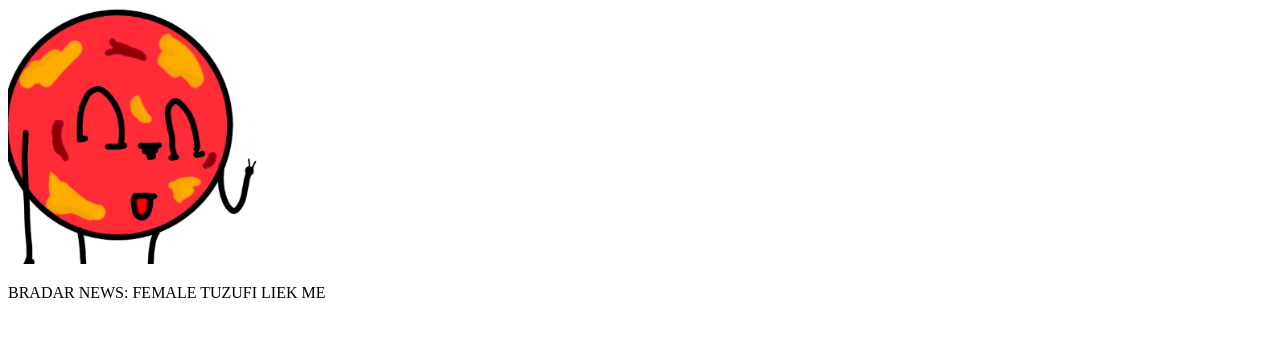
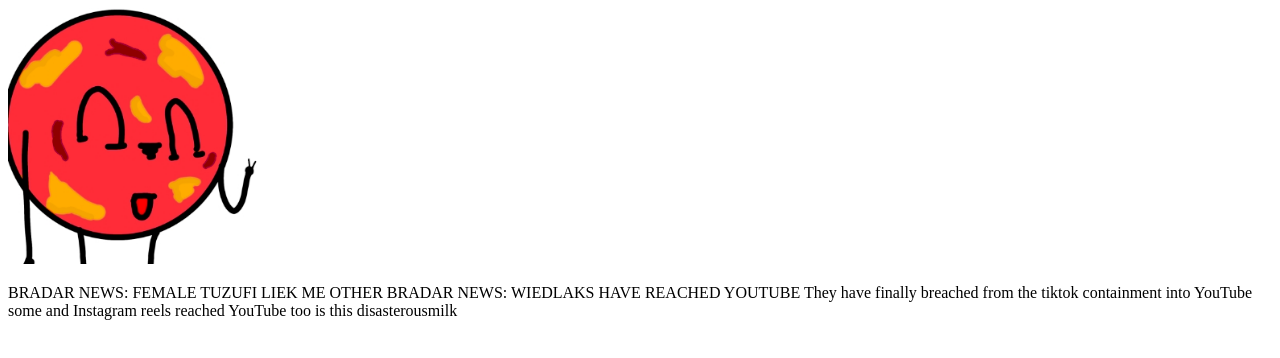
Before and after one commit to HatmanGD/bradar-news, a plain HTML site: page index.html in a window 1280 px wide. Drawn offline with Linux system fonts and the light colour scheme.

Commit message:
Update index.html

```diff
--- a/index.html
+++ b/index.html
@@ -8,4 +8,6 @@
     <img src="https://raw.githubusercontent.com/HatmanGD/bradar-news/refs/heads/main/proxima.png" alt="proxima">
     <p></p>
     BRADAR NEWS: FEMALE TUZUFI LIEK ME
+    OTHER BRADAR NEWS: WIEDLAKS HAVE REACHED YOUTUBE
+They have finally breached from the tiktok containment into YouTube some and Instagram reels reached YouTube too is this disasterousmilk
   </body>
```
